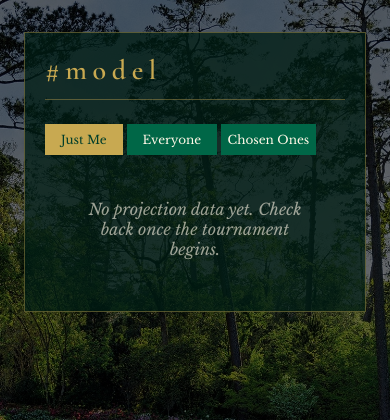
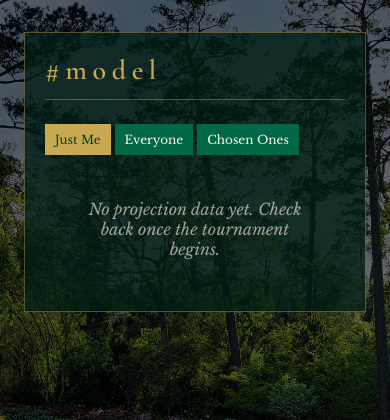
Before and after one commit to coryinsiderz/masters-pool, a Flask app: template templates/projections.html in a window 390 px wide. Shown: the top 420 px of the page. Run offline with Flask 3, Linux system fonts and the light colour scheme; the template is opened without the code that fills it, so the values that code supplies are empty; some libraries are stand-ins or nearby versions.

Commit message:
Projections: reduce tab padding for mobile, scope to proj-tabs class
Co-Authored-By: Claude Opus 4.6 (1M context) <noreply@anthropic.com>

```diff
--- a/static/css/style.css
+++ b/static/css/style.css
@@ -1529,6 +1529,11 @@ tbody tr:nth-child(even) .sticky-col-2 + td {
 
 /* ── Projections chart ── */
 
+.proj-tabs .filter-btn {
+    padding-left: 10px;
+    padding-right: 10px;
+}
+
 .proj-chart-wrap {
     position: relative;
     height: 60vh;
--- a/templates/projections.html
+++ b/templates/projections.html
@@ -6,7 +6,7 @@
 <div class="page-container">
     <h1>#model</h1>
 
-    <div class="toggle-row">
+    <div class="toggle-row proj-tabs">
         <button class="filter-btn active" id="tab-justme">Just Me</button>
         <button class="filter-btn" id="tab-everyone">Everyone</button>
         <div class="custom-dropdown team-viewer-dropdown" id="chosen-dropdown">
```
